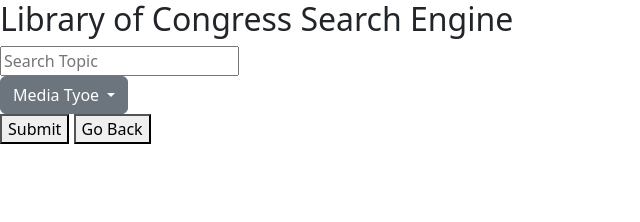
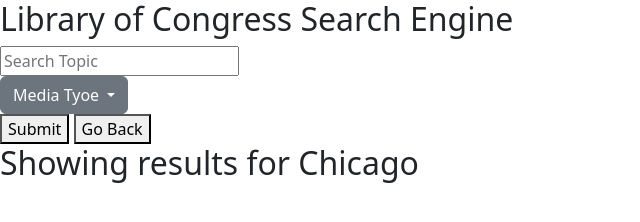
Before and after one commit to sentuhxd/library-congress-searcher, a plain HTML site: page search_results.html in a window 1280 px wide. Shown: the whole page, without its empty margins (0-640 px from the left). Drawn offline with nearby package versions, Linux system fonts and the light colour scheme.

Commit message:
Fixed right side issue

```diff
--- a/search_results.html
+++ b/search_results.html
@@ -43,6 +43,10 @@
           <button type="submit" id="submit-button">Go Back</button>
         </form>
       </section>
+      <section>
+        <h2>Showing results for Chicago</h2>
+        <ul></ul>
+      </section>
     </main>
     <script
       src="https://cdn.jsdelivr.net/npm/bootstrap@5.2.3/dist/js/bootstrap.min.js"
```
